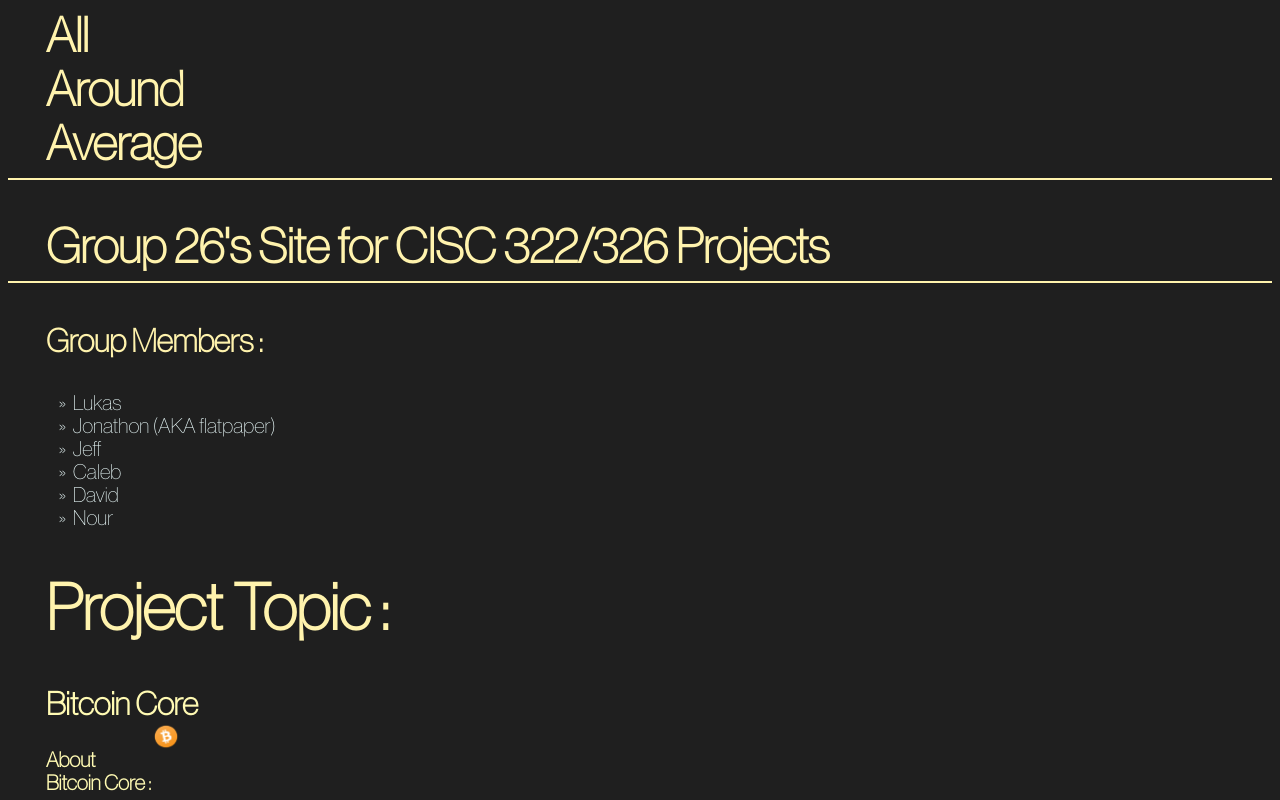
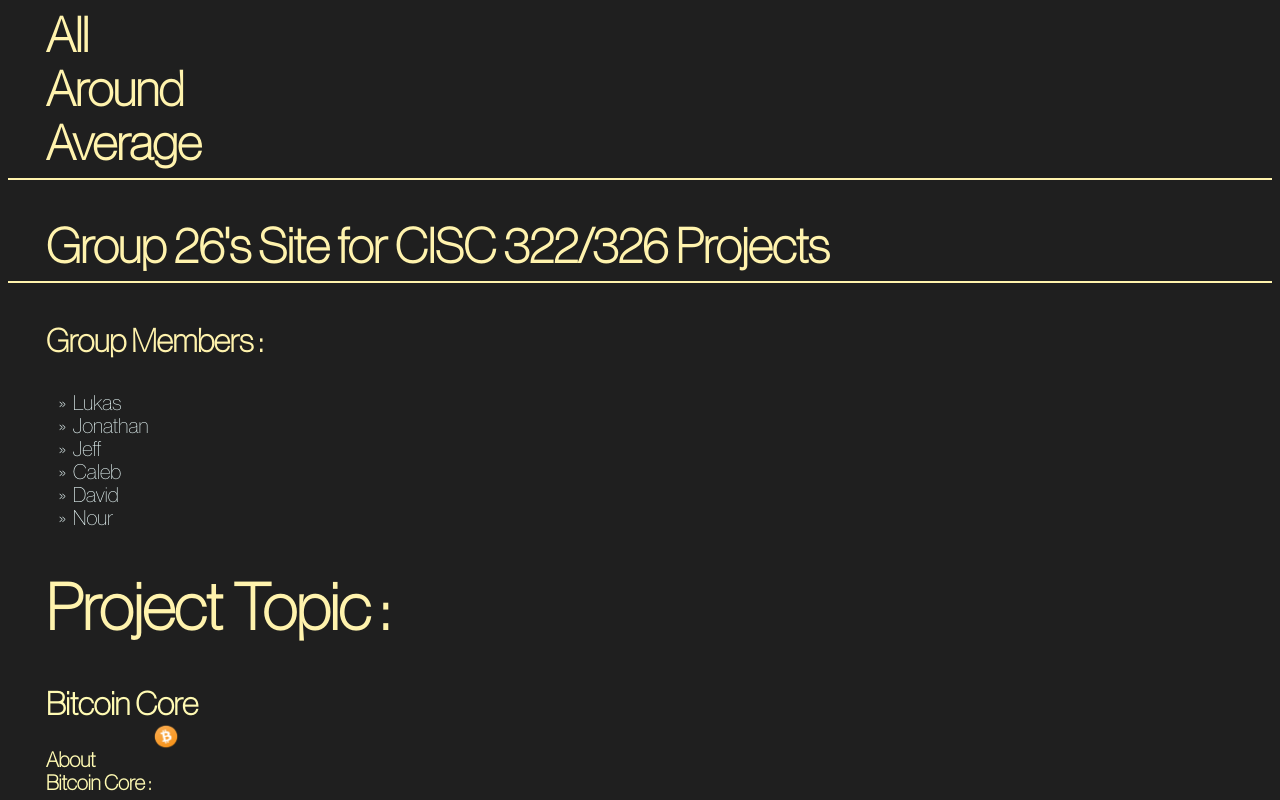
Before and after one commit to darkshade70/All-Around-Average-website, a plain HTML site: page index.html in a window 1280 px wide. Shown: the top 800 px of the page. Drawn offline with Linux system fonts and the light colour scheme.

Commit message:
namechange

```diff
--- a/index.html
+++ b/index.html
@@ -13,7 +13,7 @@
     <h3 id="members">Group Members :</h3>
         <ul>
             <li>Lukas</li>
-            <li>Jonathon (AKA flatpaper)</li>
+            <li>Jonathan</li>
             <li>Jeff</li>
             <li>Caleb</li>
             <li>David</li>
```
